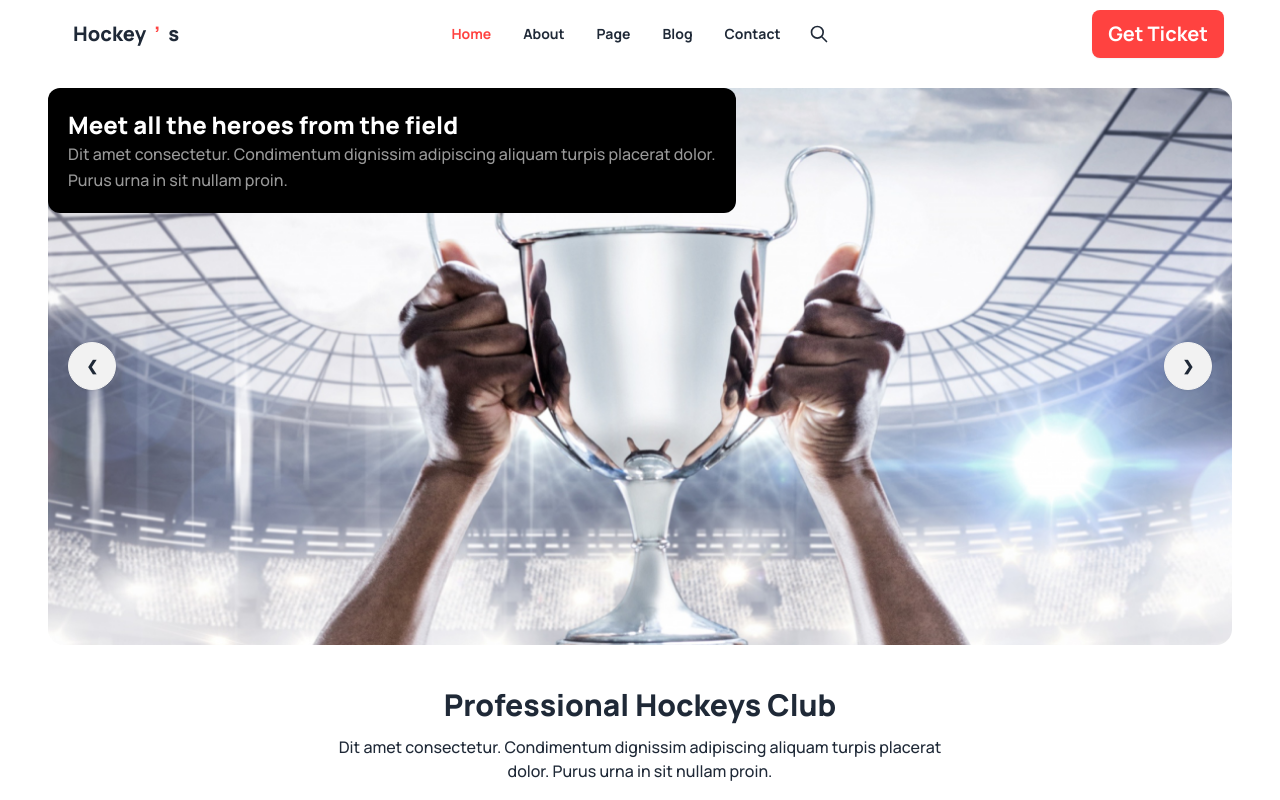
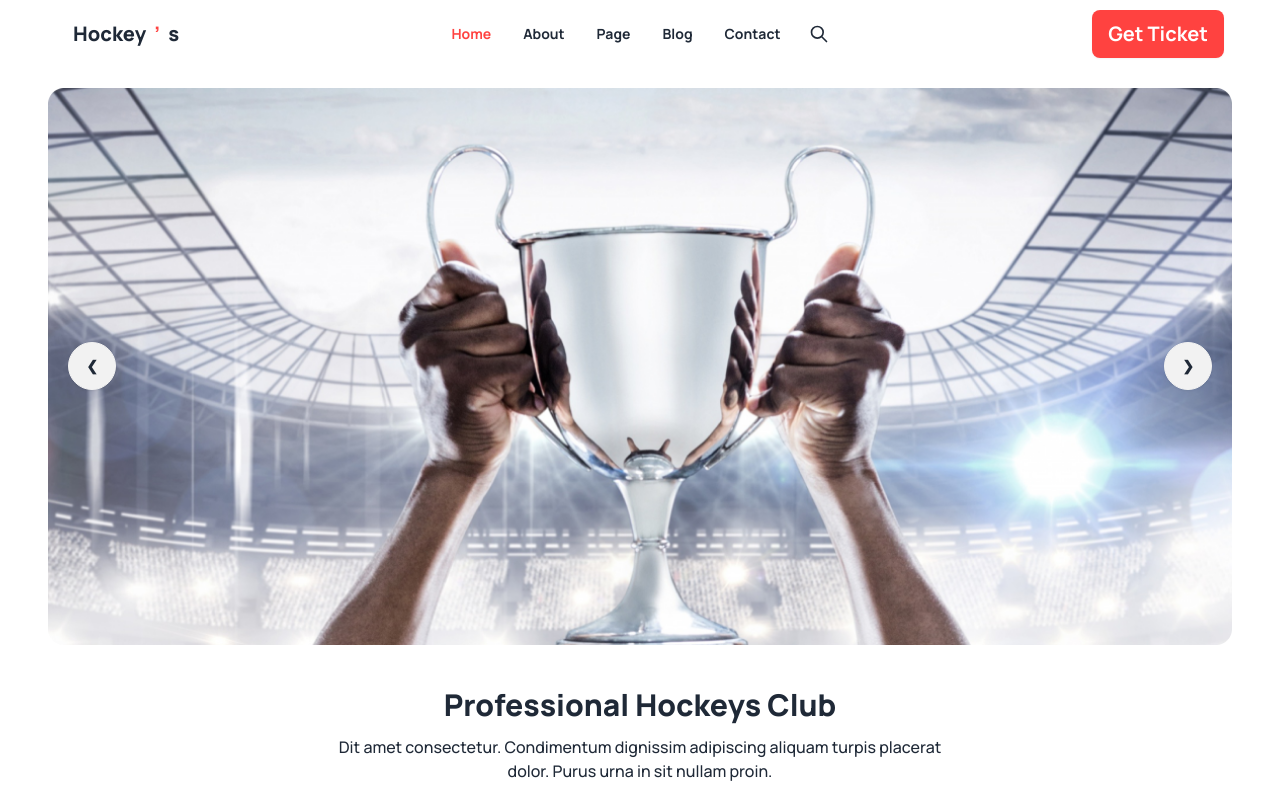
Before and after one commit to Sohag558/B9-assignment3, a plain HTML site: page index.html in a window 1280 px wide. Shown: the top 800 px of the page. Drawn offline with nearby package versions, Linux system fonts and the light colour scheme.

Commit message:
all done

```diff
--- a/index.html
+++ b/index.html
@@ -95,11 +95,6 @@
             <div class=" pt-5 carousel w-full">
                 <div id="slide1" class="carousel-item relative w-full">
                     <img src="Images/1.png" class="w-full" />
-                    <div id="heroes" class=" rounded-xl p-5 bg-black absolute gap-1">
-                        <h2>Meet all the heroes from the field</h2>
-                        <p>Dit amet consectetur. Condimentum dignissim adipiscing aliquam turpis placerat dolor. <br> Purus
-                            urna in sit nullam proin. </p>
-                    </div>
                     <div class="absolute flex justify-between transform -translate-y-1/2 left-5 right-5 top-1/2">
                         <a href="#slide4" class="btn btn-circle">❮</a>
                         <a href="#slide2" class="btn btn-circle">❯</a>
@@ -107,11 +102,6 @@
                 </div>
                 <div id="slide2" class="carousel-item relative w-full">
                     <img src="Images/1.png" class="w-full" />
-                    <!-- <div id="heroes">
-                        <h2>Meet all the heroes from the field</h2>
-                        <p>Dit amet consectetur. Condimentum dignissim adipiscing aliquam turpis placerat dolor. Purus
-                            urna in sit nullam proin. </p>
-                    </div> -->
                     <div class="absolute flex justify-between transform -translate-y-1/2 left-5 right-5 top-1/2">
                         <a href="#slide1" class="btn btn-circle">❮</a>
                         <a href="#slide3" class="btn btn-circle">❯</a>
--- a/styles/style.css
+++ b/styles/style.css
@@ -17,17 +17,6 @@
     border-style: none;
 }
 
-#heroes {
-    /* margin-left: 26rem;
-    margin-top: 16rem;
-    width: 30rem;
-    height: 10rem;
-    border-radius: 1rem; */
-    /* background: #131318; */
-    /* padding: 2rem;
-    gap: 16px;
-    position: absolute; */
-}
 
 #heroes h2 {
     color: #FFF;
```
